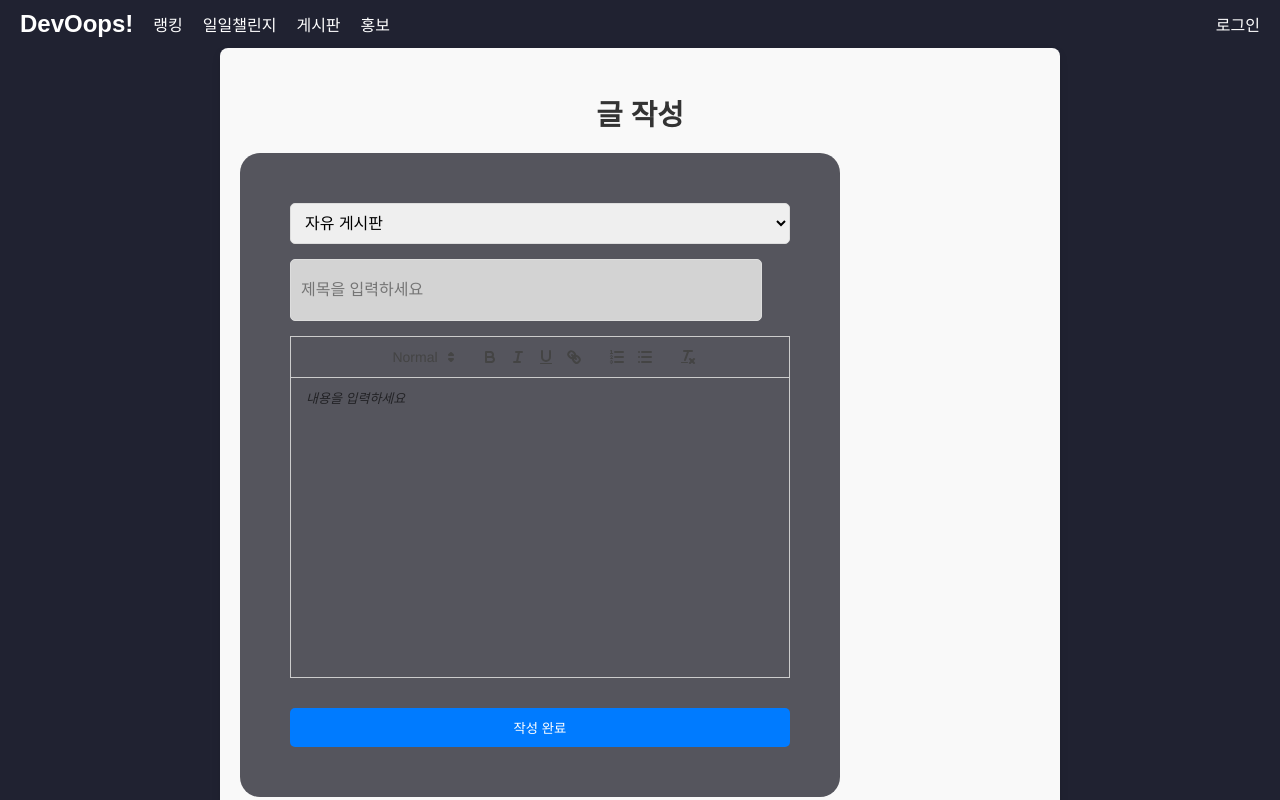
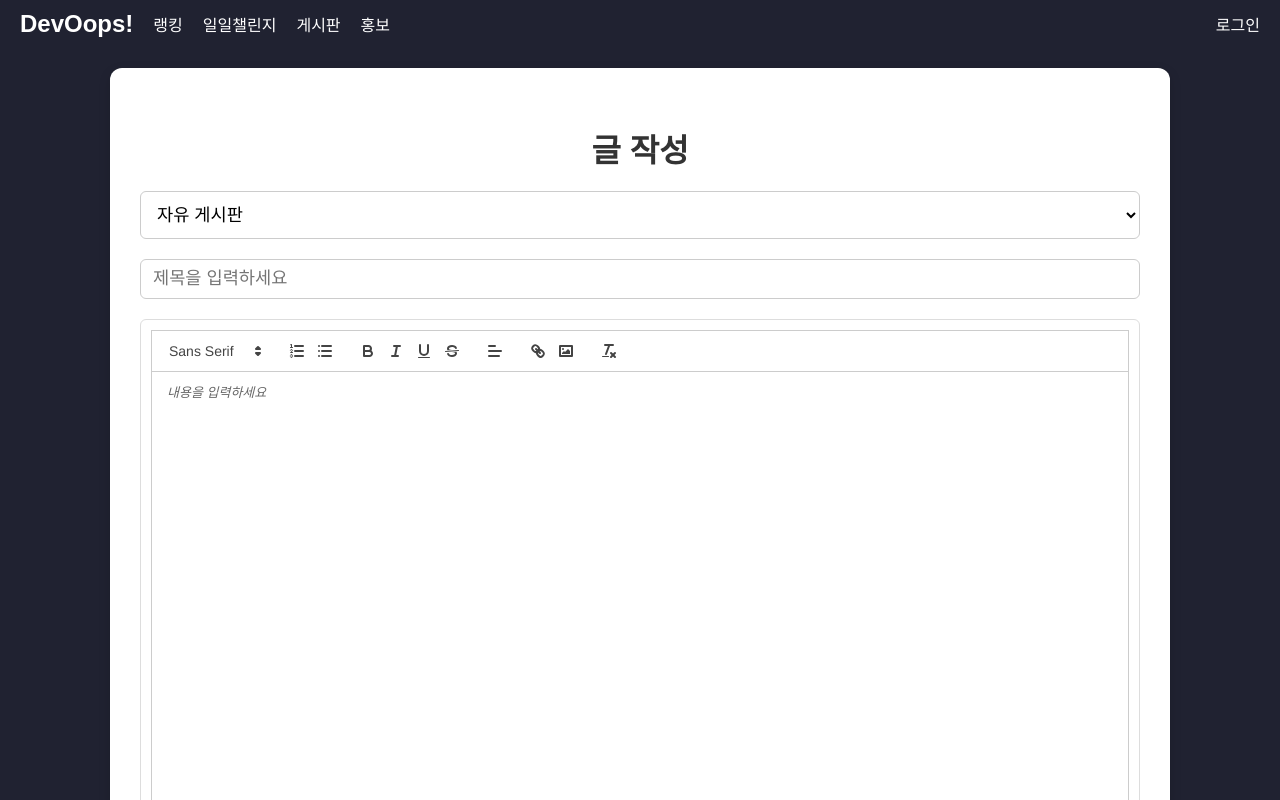
Before and after one commit to yuseong95/DevOops_New, a React (Create React App) app: page /board/create in a window 1280 px wide. Shown: the top 800 px of the page. Built offline with nearby package versions, Linux system fonts and the light colour scheme.

Commit message:
게시글 목록 정렬 및 페이지 전환 기능 구현

```diff
--- a/src/components/BoardCard.js
+++ b/src/components/BoardCard.js
@@ -2,12 +2,13 @@
 import React from "react";
 import { Link } from "react-router-dom";
 import "./css/BoardCard.css";
-import timeAgo from "../utils/timeAgo"; // 시간 경과 함수 경로 수정
+import timeAgo from "../utils/timeAgo";
 
 const BoardCard = ({ post }) => (
+  <div className="board-card-wrapper">
     <Link to={`/board/post/${post.id}`} className="board-card-link">
       {" "}
-    {/* 경로 수정 */}
+      {/* 절대 경로로 수정 */}
       <div className="board-card">
         <h3>{post.title}</h3>
         <p dangerouslySetInnerHTML={{ __html: post.content }}></p>
@@ -16,6 +17,7 @@ const BoardCard = ({ post }) => (
         </div>
       </div>
     </Link>
+  </div>
 );
 
 export default BoardCard;
--- /dev/null
+++ b/src/components/Pagination.js
@@ -0,0 +1,47 @@
+// src/components/Pagination.js
+import React from "react";
+import "./css/Pagination.css";
+
+const Pagination = ({ currentPage, totalPages, onPageChange }) => {
+  const pageNumbers = [];
+  for (let i = 1; i <= totalPages; i++) {
+    pageNumbers.push(i);
+  }
+
+  return (
+    <div className="pagination">
+      <button onClick={() => onPageChange(1)} disabled={currentPage === 1}>
+        {"<<"}
+      </button>
+      <button
+        onClick={() => onPageChange(currentPage - 1)}
+        disabled={currentPage === 1}
+      >
+        {"<"}
+      </button>
+      {pageNumbers.map((number) => (
+        <span
+          key={number}
+          onClick={() => onPageChange(number)}
+          className={currentPage === number ? "active" : ""}
+        >
+          {number}
+        </span>
+      ))}
+      <button
+        onClick={() => onPageChange(currentPage + 1)}
+        disabled={currentPage === totalPages}
+      >
+        {">"}
+      </button>
+      <button
+        onClick={() => onPageChange(totalPages)}
+        disabled={currentPage === totalPages}
+      >
+        {">>"}
+      </button>
+    </div>
+  );
+};
+
+export default Pagination;
--- a/src/components/SubmitButton.js
+++ b/src/components/SubmitButton.js
@@ -3,15 +3,17 @@ import React from "react";
 import "./css/SubmitButton.css";
 
 const SubmitButton = ({
+  label,
+  backgroundColor,
+  color,
+  fontSize = "1em",
+  padding = "10px 20px",
   onClick,
-  label,
-  color = "#fff",
-  backgroundColor = "#007bff",
 }) => (
   <button
     className="submit-button"
+    style={{ backgroundColor, color, fontSize, padding }}
     onClick={onClick}
-    style={{ color, backgroundColor }}
   >
     {label}
   </button>
--- a/src/components/css/BoardCard.css
+++ b/src/components/css/BoardCard.css
@@ -2,7 +2,13 @@
 
 .board-card-link {
   text-decoration: none;
-  color: inherit; /* 기본 글씨 색상 유지 */
+  color: inherit;
+}
+
+.board-card-wrapper {
+  width: 280px; /* 카드의 고정 너비 */
+  min-height: 250px; /* 최소 높이 설정 */
+  overflow: visible; /* 내용이 넘치지 않도록 설정 */
 }
 
 .board-card {
@@ -11,9 +17,9 @@
   border-radius: 8px;
   padding: 15px;
   box-shadow: 0 4px 8px rgba(0, 0, 0, 0.1);
-  transition: transform 0.2s ease;
-  width: 250px; /* 카드의 고정 너비 설정 */
-  height: 200px; /* 카드의 고정 높이 설정 */
+  transition: box-shadow 0.2s ease;
+  width: 240px;
+  height: 190px;
   display: flex;
   flex-direction: column;
   justify-content: space-between;
--- /dev/null
+++ b/src/components/css/Pagination.css
@@ -0,0 +1,34 @@
+/* src/components/css/Pagination.css */
+
+.pagination {
+  display: flex;
+  justify-content: center;
+  align-items: center;
+  margin-top: 20px;
+  gap: 5px;
+}
+
+.pagination span,
+.pagination button {
+  font-size: 0.9em;
+  color: #333;
+  background: none; /* 배경색 제거 */
+  border: none;
+  cursor: pointer;
+  transition: color 0.3s;
+}
+
+.pagination span:hover,
+.pagination button:hover {
+  color: #007bff; /* hover 시 색상 변화 */
+}
+
+.pagination span.active {
+  color: #007bff; /* 현재 페이지 강조 */
+  text-decoration: underline; /* 현재 페이지 밑줄 추가 */
+}
+
+.pagination button:disabled {
+  color: #aaa;
+  cursor: not-allowed;
+}
--- a/src/routes/BoardPage.js
+++ b/src/routes/BoardPage.js
@@ -1,29 +1,65 @@
 // src/routes/BoardPage.js
-import React from "react";
-import { Link } from "react-router-dom";
+import React, { useState, useEffect } from "react";
+import { Link, useLocation, useNavigate } from "react-router-dom";
 import BoardCard from "../components/BoardCard";
 import SubmitButton from "../components/SubmitButton";
+import Pagination from "../components/Pagination";
 import "./css/BoardPage.css";
 
+const ITEMS_PER_PAGE = 12;
+
 const BoardPage = ({ posts, boardType }) => {
+  const navigate = useNavigate();
+  const location = useLocation();
+
+  // URL에서 현재 페이지를 가져옴, 기본값은 1페이지
+  const query = new URLSearchParams(location.search);
+  const initialPage = parseInt(query.get("page")) || 1;
+
+  const [currentPage, setCurrentPage] = useState(initialPage);
+
   const filteredPosts = posts.filter((post) => post.boardType === boardType);
+  const indexOfLastPost = currentPage * ITEMS_PER_PAGE;
+  const indexOfFirstPost = indexOfLastPost - ITEMS_PER_PAGE;
+  const currentPosts = filteredPosts.slice(indexOfFirstPost, indexOfLastPost);
+  const totalPages = Math.ceil(filteredPosts.length / ITEMS_PER_PAGE);
+
+  useEffect(() => {
+    setCurrentPage(initialPage); // URL에서 페이지 번호가 변경될 때 상태 업데이트
+  }, [initialPage]);
+
+  const handlePageChange = (pageNumber) => {
+    setCurrentPage(pageNumber);
+    navigate(`?page=${pageNumber}`); // 페이지 변경 시 URL을 업데이트
+  };
 
   return (
     <div className="board-page">
+      <div className="board-content-wrapper">
         <div className="board-header">
           <h2>{boardType === "free" ? "자유 게시판" : "팀원 모집 게시판"}</h2>
           <Link to="/board/create">
             <SubmitButton
               label="글쓰기"
-            backgroundColor="#3333ff" // 기존의 파란색 스타일 적용
+              backgroundColor="#3333ff"
               color="#fff"
+              fontSize="1.2em"
+              padding="12px 24px"
             />
           </Link>
         </div>
+
         <div className="board-container">
-        {filteredPosts.map((post) => (
+          {currentPosts.map((post) => (
             <BoardCard key={post.id} post={post} />
           ))}
+        </div>
+
+        <Pagination
+          currentPage={currentPage}
+          totalPages={totalPages}
+          onPageChange={handlePageChange}
+        />
       </div>
     </div>
   );
--- a/src/routes/PostCreatePage.js
+++ b/src/routes/PostCreatePage.js
@@ -3,8 +3,8 @@ import React, { useState } from "react";
 import ReactQuill from "react-quill";
 import "react-quill/dist/quill.snow.css";
 import { useNavigate } from "react-router-dom";
-import SelectBoardType from "../components/SelectBoardType"; // 분리된 컴포넌트 import
-import SubmitButton from "../components/SubmitButton"; // 분리된 컴포넌트 import
+import SelectBoardType from "../components/SelectBoardType";
+import SubmitButton from "../components/SubmitButton";
 import "./css/PostCreatePage.css";
 
 const PostCreatePage = ({ addPost }) => {
@@ -23,12 +23,37 @@ const PostCreatePage = ({ addPost }) => {
     }
   };
 
+  // Quill 에디터 설정
+  const modules = {
+    toolbar: [
+      [{ font: [] }],
+      [{ list: "ordered" }, { list: "bullet" }],
+      ["bold", "italic", "underline", "strike"],
+      [{ align: [] }],
+      ["link", "image"], // 링크와 이미지 기능 추가
+      ["clean"], // 형식 제거 버튼
+    ],
+  };
+
+  const formats = [
+    "font",
+    "size",
+    "bold",
+    "italic",
+    "underline",
+    "strike",
+    "align",
+    "list",
+    "bullet",
+    "link",
+    "image",
+  ];
+
   return (
     <div className="post-create-page">
       <h2>글 작성</h2>
       <form onSubmit={handleSubmit}>
-        <SelectBoardType boardType={boardType} setBoardType={setBoardType} />{" "}
-        {/* 게시판 선택 */}
+        <SelectBoardType boardType={boardType} setBoardType={setBoardType} />
         <input
           type="text"
           value={title}
@@ -40,10 +65,11 @@ const PostCreatePage = ({ addPost }) => {
             value={content}
             onChange={setContent}
             placeholder="내용을 입력하세요"
+            modules={modules}
+            formats={formats}
           />
         </div>
-        <SubmitButton label="작성 완료" onClick={handleSubmit} />{" "}
-        {/* 제출 버튼 */}
+        <SubmitButton label="작성 완료" onClick={handleSubmit} />
       </form>
     </div>
   );
--- a/src/routes/css/BoardPage.css
+++ b/src/routes/css/BoardPage.css
@@ -1,18 +1,12 @@
 /* src/routes/css/BoardPage.css */
 
-.board-page {
+.board-content-wrapper {
+  max-width: 1300px; /* wrapper의 고정 너비 설정 */
+  margin: 0 auto;
   padding: 20px;
-}
-
-.board-page h2 {
-  font-size: 1.5em;
-  margin-bottom: 20px;
-}
-
-.board-container {
-  display: grid;
-  grid-template-columns: repeat(auto-fill, minmax(250px, 1fr));
-  gap: 20px;
+  background-color: #f7f7f7;
+  border-radius: 8px;
+  box-shadow: 0 4px 12px rgba(0, 0, 0, 0.1);
 }
 
 .board-header {
@@ -21,3 +15,43 @@
   align-items: center;
   margin-bottom: 20px;
 }
+
+.board-header h2 {
+  margin: 0;
+  font-size: 1.5em;
+  color: #333;
+}
+
+.board-container {
+  display: grid;
+  grid-template-columns: repeat(4, 1fr); /* 한 줄에 4개의 카드 */
+  gap: 25px; /* 카드 간 간격 */
+}
+
+.pagination {
+  display: flex;
+  justify-content: center;
+  align-items: center;
+  margin-top: 20px;
+  gap: 10px;
+}
+
+.pagination button {
+  padding: 8px 12px;
+  font-size: 1em;
+  color: #fff;
+  background-color: #007bff;
+  border: none;
+  border-radius: 4px;
+  cursor: pointer;
+}
+
+.pagination button:disabled {
+  background-color: #ddd;
+  cursor: not-allowed;
+}
+
+.pagination span {
+  font-size: 1em;
+  color: #333;
+}
--- a/src/routes/css/PostCreatePage.css
+++ b/src/routes/css/PostCreatePage.css
@@ -1,16 +1,16 @@
 /* src/routes/css/PostCreatePage.css */
 
 .post-create-page {
-  max-width: 800px;
-  margin: 0 auto;
-  padding: 20px;
-  background-color: #f9f9f9;
-  border-radius: 8px;
-  box-shadow: 0 4px 8px rgba(0, 0, 0, 0.1);
+  max-width: 1000px;
+  margin: 20px auto;
+  padding: 30px;
+  background-color: #ffffff;
+  border-radius: 12px;
+  box-shadow: 0 4px 12px rgba(0, 0, 0, 0.15);
 }
 
 .post-create-page h2 {
-  font-size: 1.8em;
+  font-size: 2em;
   color: #333;
   margin-bottom: 20px;
   text-align: center;
@@ -19,22 +19,51 @@
 .post-create-page form {
   display: flex;
   flex-direction: column;
-  gap: 15px;
+  gap: 20px;
+  text-align: left; /* 텍스트를 왼쪽 정렬 */
+  padding: 0;
+  background-color: transparent;
+  border-radius: 0;
+  color: #333;
+  width: 100%;
 }
 
 .post-create-page select,
 .post-create-page input[type="text"] {
-  padding: 10px;
-  font-size: 1em;
-  border: 1px solid #ddd;
-  border-radius: 5px;
+  padding: 12px;
+  font-size: 1.1em;
+  border: 1px solid #ccc;
+  border-radius: 6px;
+  background-color: #fff;
+  width: 100%; /* 부모 컨테이너의 너비에 맞게 설정 */
+  box-sizing: border-box; /* 패딩 포함한 너비 설정 */
 }
 
 .post-create-page .quill-editor {
-  min-height: 300px;
-  margin-bottom: 15px;
+  min-height: 500px;
+  background-color: #ffffff;
+  border: 1px solid #ddd;
+  border-radius: 6px;
+  padding: 10px;
+  width: 100%; /* Quill 에디터가 부모 컨테이너의 너비에 맞게 확장 */
+  box-sizing: border-box;
 }
 
-.quill-editor .ql-container {
-  min-height: 300px;
+.post-create-page .ql-editor {
+  min-height: 500px;
 }
+
+.post-create-page button {
+  padding: 15px;
+  font-size: 1.2em;
+  color: #fff;
+  background-color: #007bff;
+  border: none;
+  border-radius: 6px;
+  cursor: pointer;
+  transition: background-color 0.3s;
+}
+
+.post-create-page button:hover {
+  background-color: #0056b3;
+}
```
Lines whose indentation alone changed are shown as unchanged.
